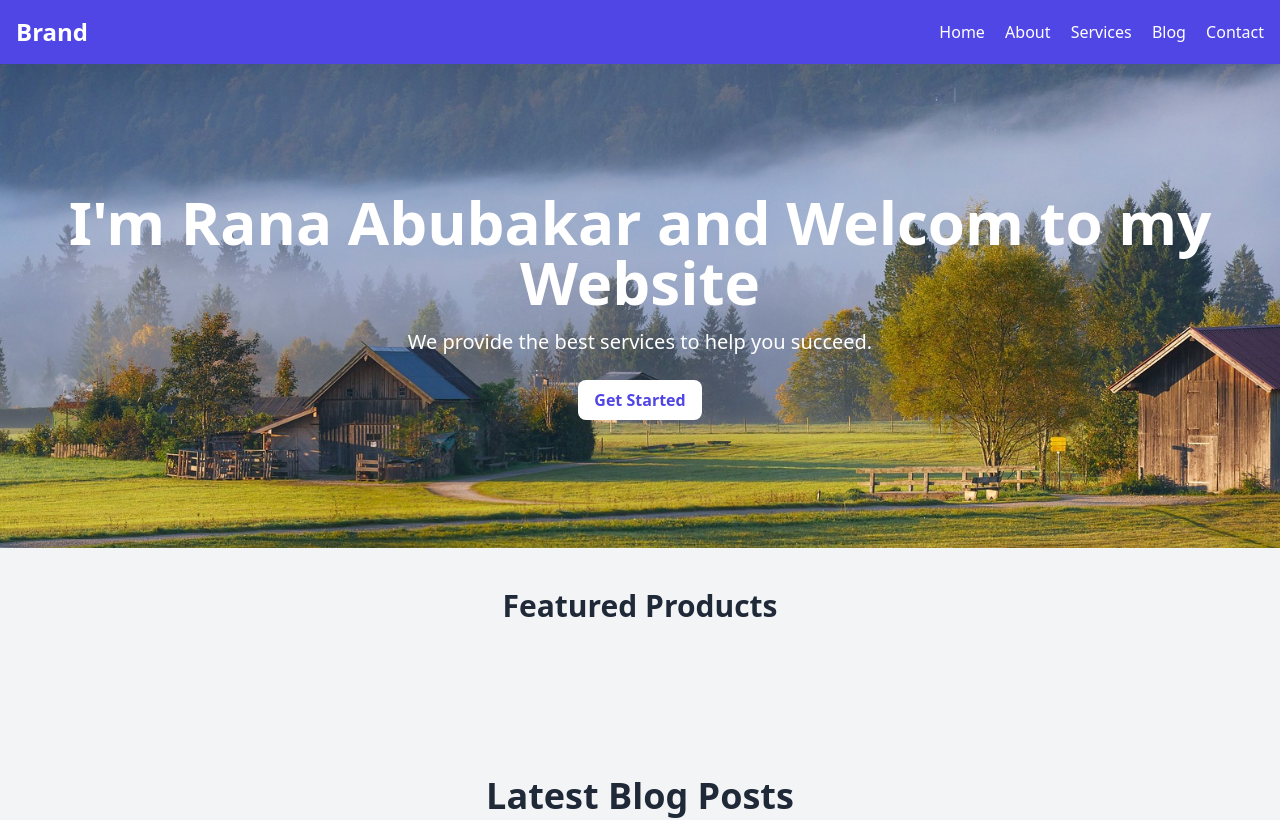
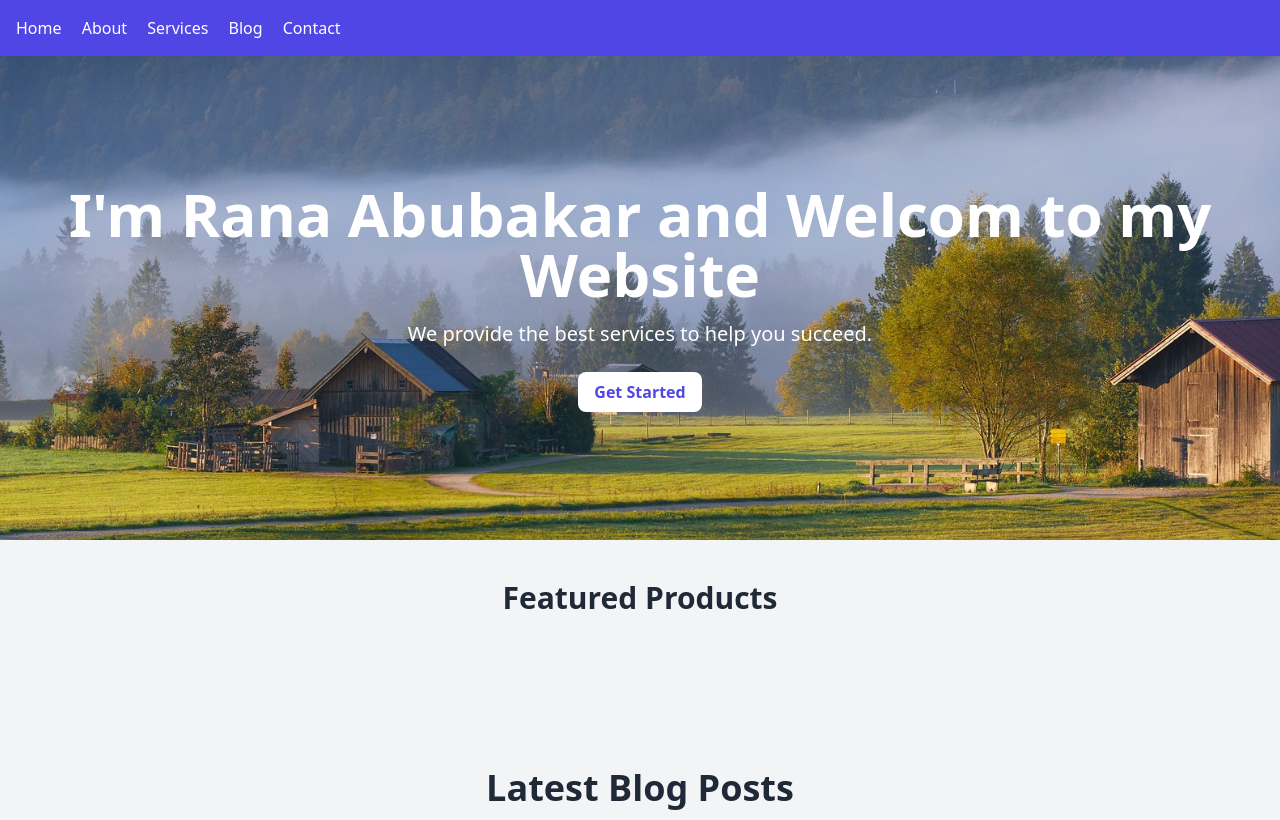
Before and after one commit to ranaab173/sample1, a plain HTML site: page index.html in a window 1280 px wide. Shown: the top 820 px of the page. Drawn offline with nearby package versions, Linux system fonts and the light colour scheme.

Commit message:
Update index.html

```diff
--- a/index.html
+++ b/index.html
@@ -12,7 +12,7 @@
     <!-- Navbar -->
     <nav class="bg-indigo-600 p-4 text-white">
         <div class="container mx-auto flex justify-between items-center">
-            <a href="index.html" class="text-2xl font-bold">Brand</a>
+
             <div class="space-x-4">
                 <a href="../index.html" class="hover:text-gray-300">Home</a>
                 <a href="public/about.html" class="hover:text-gray-300">About</a>
```
